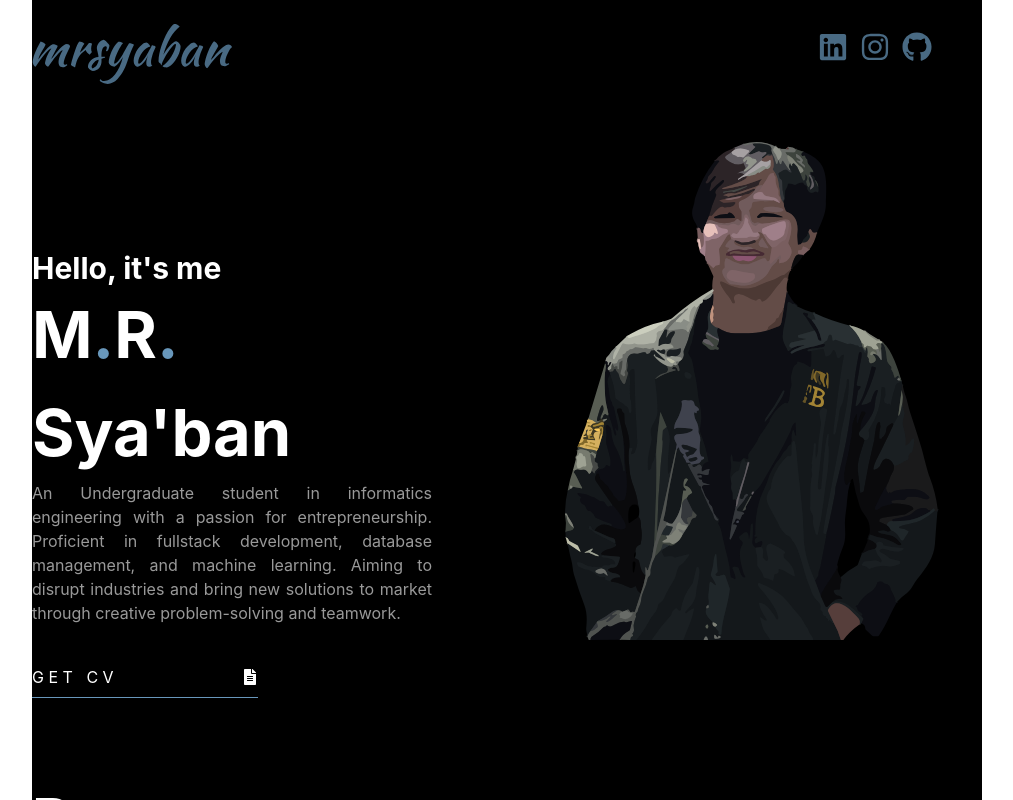
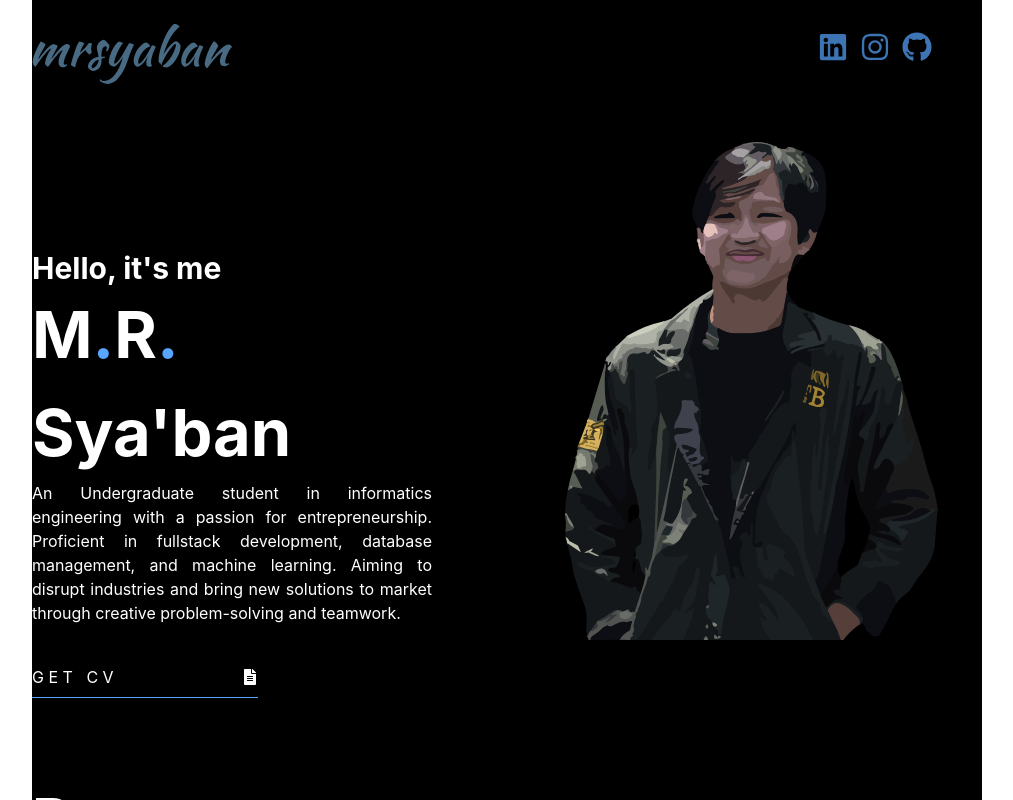
Before and after one commit to mrsyaban/personal-web, a React (Create React App) app: page / in a window 1280 px wide. Shown: the top 800 px of the page, without its empty margins (133-1146 px from the left). Built offline with nearby package versions, Linux system fonts and the light colour scheme.

Commit message:
change color

```diff
--- a/tailwind.config.js
+++ b/tailwind.config.js
@@ -14,13 +14,8 @@ module.exports = {
         "pos-100": "100% 100%",
       },
       colors: {
-        white: "#ffffff",
-        lightGray: "#999",
-        darkGray: "#1a1919",
-        dateGray: "#676767",
-        blue: "#6897bb",
+        blue: "#58a6ff",
         black: "#000",
-        yellow: "#f8b712",
       },
     },
   },
```
